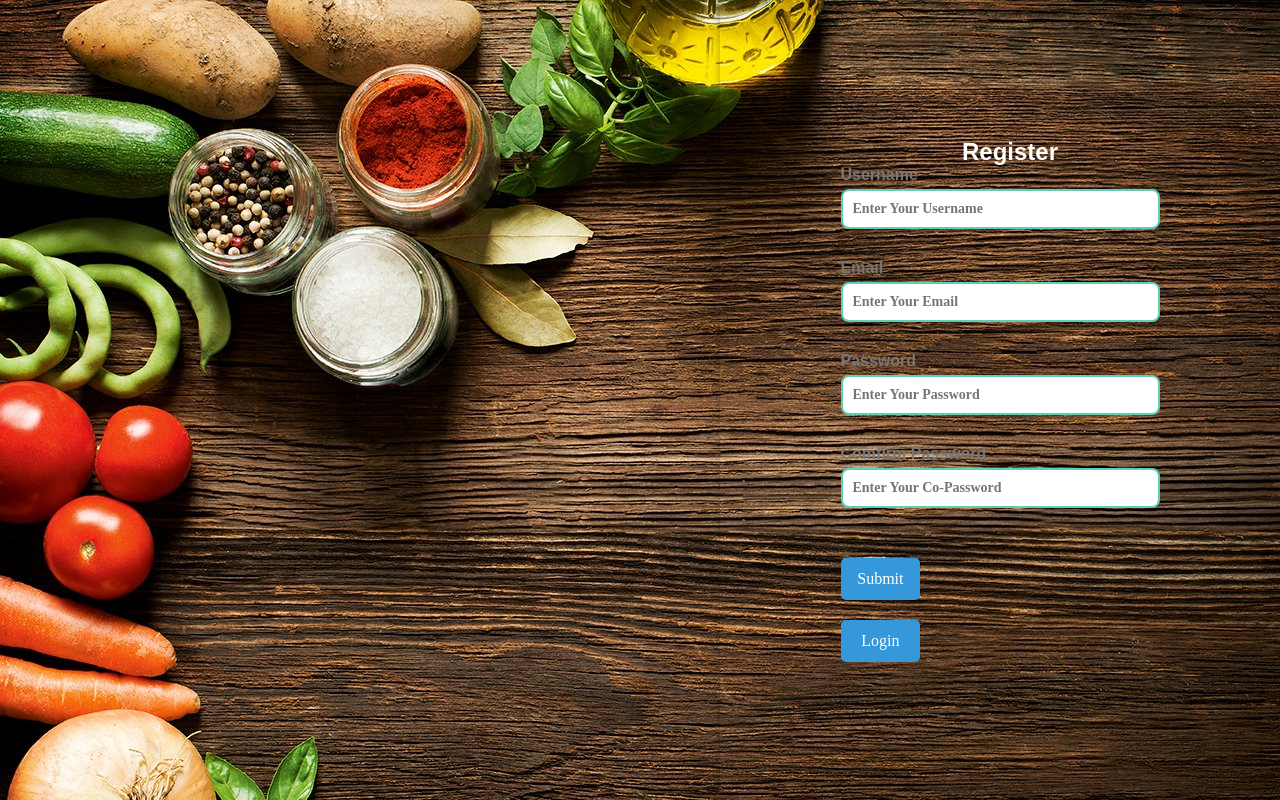
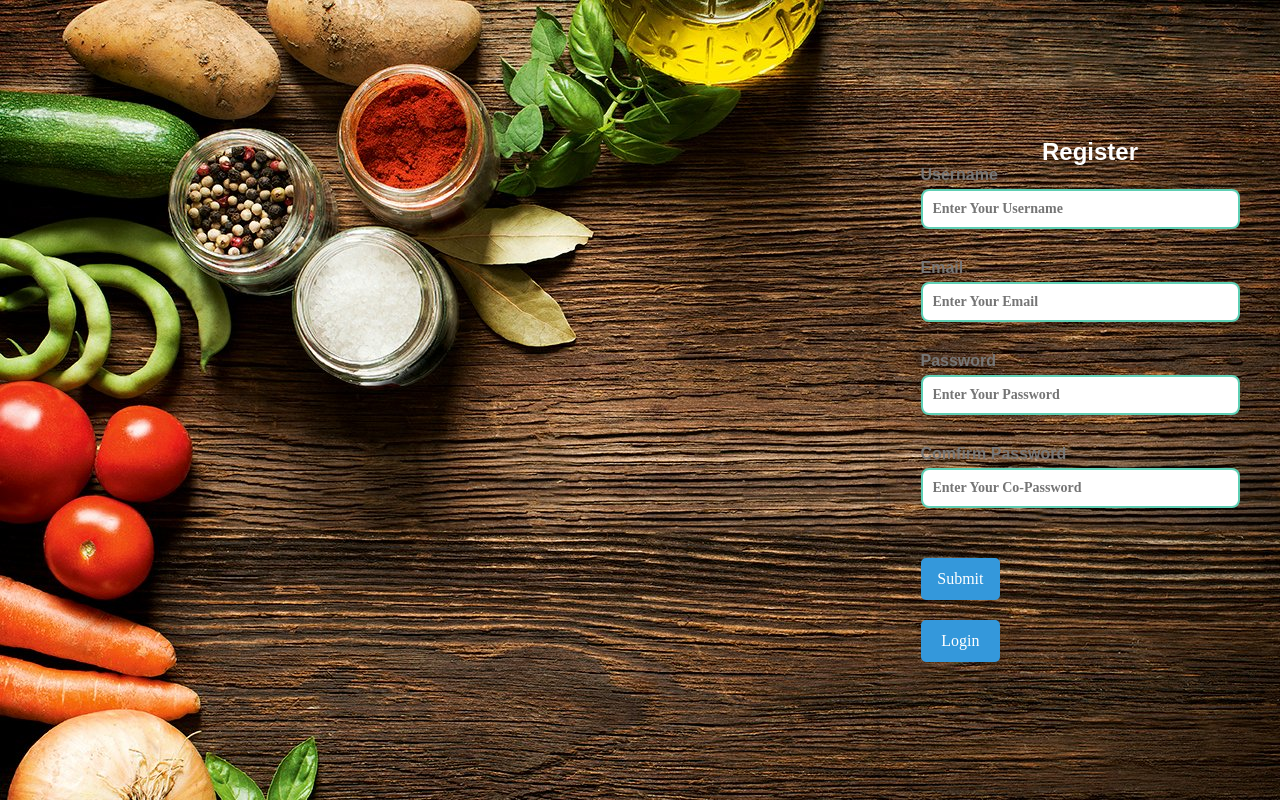
Before and after one commit to mon2384/ZesCamp14G12, a plain HTML site: page registerPage/Register.html in a window 1280 px wide. Drawn offline with Linux system fonts and the light colour scheme; some packages are replaced by stand-ins of ours; a script that the page names is missing.

Commit message:
Revert "นิดหน่อย"
This reverts commit dc986f6707529aaa676ca0ab629cb5a5d822c8b7.

```diff
--- a/loginPage.css
+++ b/loginPage.css
@@ -158,7 +158,7 @@ body{
     justify-content: space-around;
     align-items: center;
     color: #fff;
-    animation: slideUp .8s ease forwards;
+    animation: expand .8s ease forwards;
     background-color: var(--secondary-color);
     position: relative;
     transition: all .8s ease;
--- a/registerPage/styleRegister.css
+++ b/registerPage/styleRegister.css
@@ -11,10 +11,10 @@ body{
     font-family: Arial, Helvetica, sans-serif;
 }
 .container{
-    background-color: #fff;
+    background-color: rgb(255, 255, 255);
     border-radius: 7px;
     box-shadow: 0 2px 10px rgba(0, 0, 0, 0.3);
-    width: 560px;
+    width: 400px;
 }
 .form{
     padding: 30px 40px;
```
